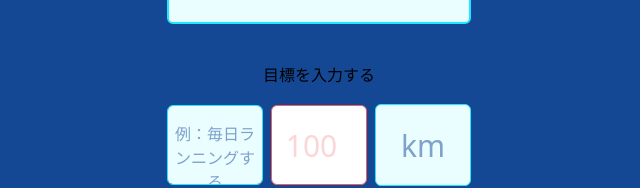
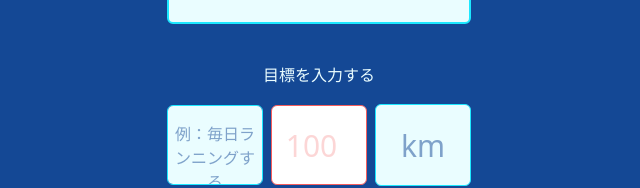
Before and after one commit to X13467980/crystarise-frontend, a Next.js app: page /newroom/solo in a window 1280 px wide. Shown: the part 297-485 px from the top of the page, without its empty margins (321-961 px from the left). Built offline with nearby package versions, Linux system fonts and the light colour scheme; no server answers; a web font is replaced by a local one.

Commit message:
design-fixed-newroom-solo

```diff
--- a/src/app/newroom/solo/page.tsx
+++ b/src/app/newroom/solo/page.tsx
@@ -28,7 +28,7 @@ export default function NewRoomSoloPage() {
               />
             </div>
             <div className="w-full flex flex-col items-center space-y-4">
-              <p className="text:[var(--secondary)]">目標を入力する</p>
+              <p className="text-[var(--secondary)]">目標を入力する</p>
               <NewRoomGoal
                 goal={goal}
                 number={number}
```
